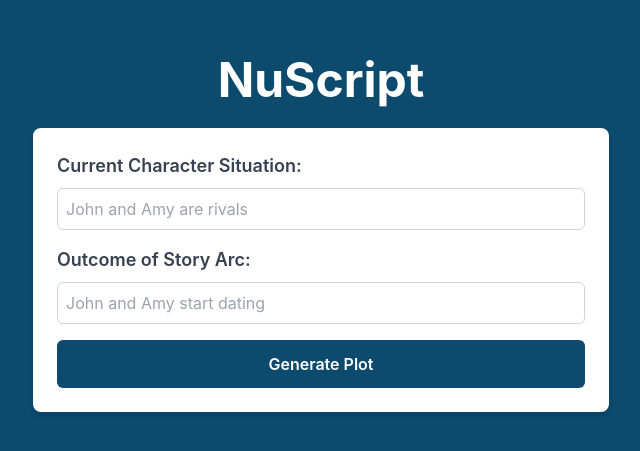
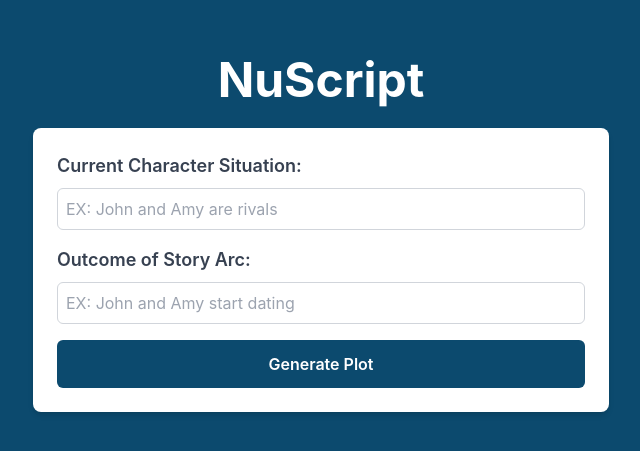
Before and after one commit to KluEvo/cs338, a React (Create React App) app in the folder because-app/: page / in a window 1280 px wide. Shown: the part 163-614 px from the top of the page, without its empty margins (319-959 px from the left). Built offline with nearby package versions, Linux system fonts and the light colour scheme.

Commit message:
modified placeholder text

```diff
--- a/because-app/src/Components/Prompt.js
+++ b/because-app/src/Components/Prompt.js
@@ -44,7 +44,7 @@ export const PromptForm = () => {
             <input
               type="text"
               value={startState}
-              placeholder="John and Amy are rivals"
+              placeholder="EX: John and Amy are rivals"
               onChange={(e) => setStartState(e.target.value)}
               className="w-full mt-2 p-2 border border-gray-300 rounded-md focus:outline-none focus:ring-2 focus:ring-blue-500"
             />
@@ -58,7 +58,7 @@ export const PromptForm = () => {
             <input
               type="text"
               value={endState}
-              placeholder="John and Amy start dating"
+              placeholder="EX: John and Amy start dating"
               onChange={(e) => setEndState(e.target.value)}
               className="w-full mt-2 p-2 border border-gray-300 rounded-md focus:outline-none focus:ring-2 focus:ring-blue-500"
             />
```
